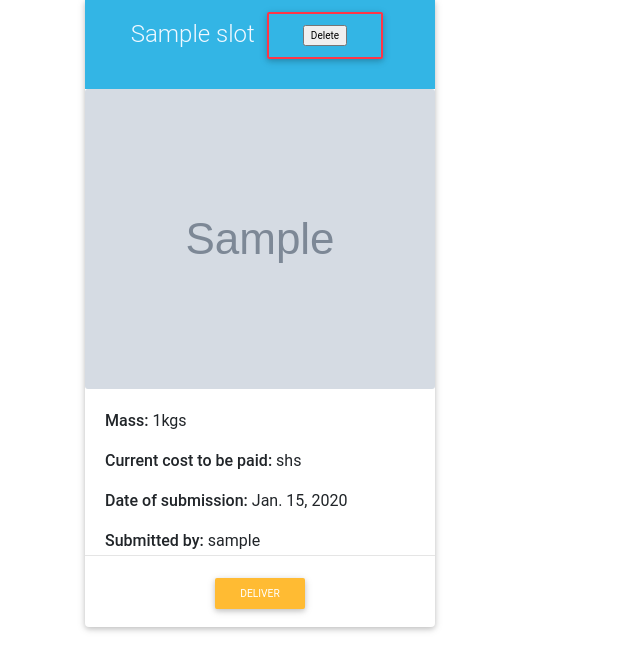
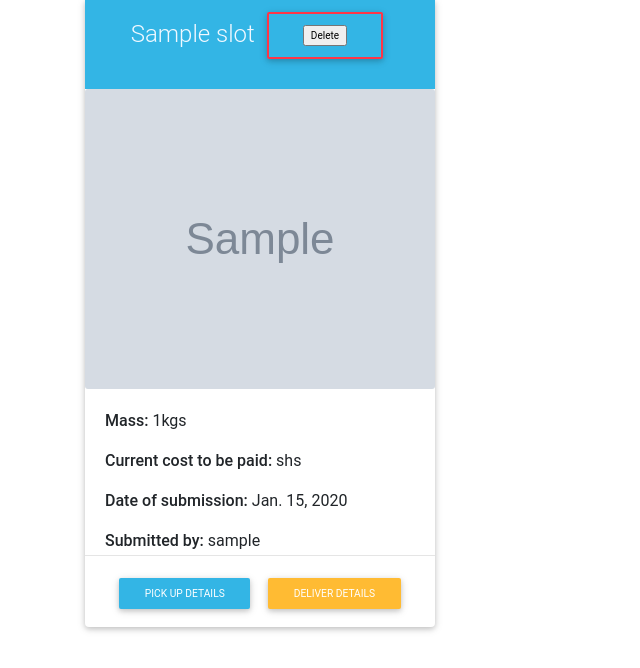
Before and after one commit to Emmanuel-9/store-center, a Django app: page /slots-info/1/ in a window 1280 px wide. Shown: the part 132-800 px from the top of the page, without its empty margins (0-640 px from the left). Run offline with Django 3.2, Linux system fonts and the light colour scheme; a user stored in the database is signed in; tables that the repository leaves empty hold one stand-in row (values such as "Sample post"); grey boxes marked "Sample" are stand-in pictures; parts of the project's set-up code (start-up, migrations or seed data) failed here and were passed over; some libraries are stand-ins or nearby versions.

Commit message:
add pick up button

```diff
--- a/store/templates/slotsinfo.html
+++ b/store/templates/slotsinfo.html
@@ -35,7 +35,7 @@
                     <p><strong>Submitted by:</strong> {{ employeeslot.user.user.username }}</p>
                 </div>
                 <hr>
-                <h4 class="card-title text-center"><a class="btn btn-sm btn-warning" href="{% url 'deliver' employeeslot.id %}">Deliver</a> </h4>
+                <h4 class="card-title text-center"><a class="btn btn-sm btn-info" href="">Pick up details</a> <a class="btn btn-sm btn-warning" href="{% url 'deliver' employeeslot.id %}">Deliver details</a> </h4>
             </div>
         </div>
         {% endfor %}
```
